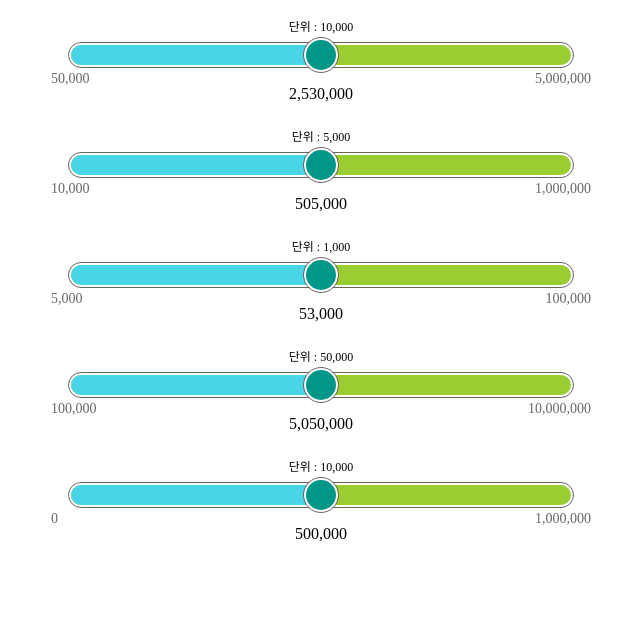
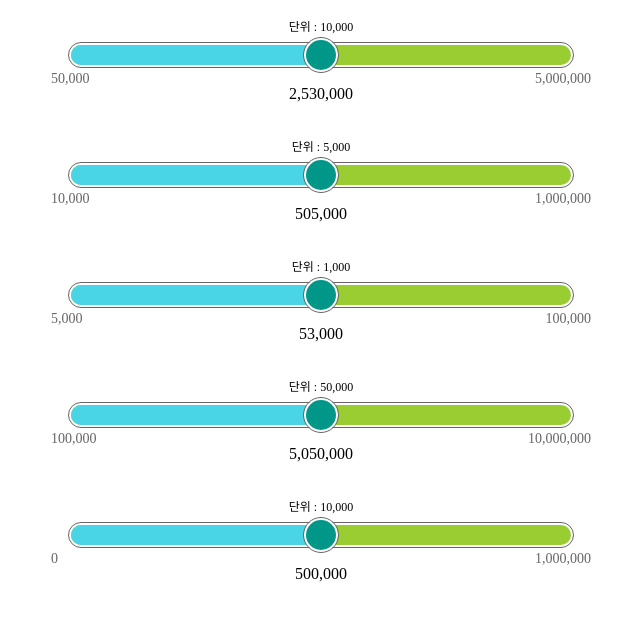
Before and after one commit to cl0cktree/testbuild, a browser extension: page sliderbar_test.html in a window 1280 px wide. Shown: the part 65-684 px from the top of the page, without its empty margins (319-959 px from the left). Drawn offline with Linux system fonts and the light colour scheme.

Commit message:
20211214_3
- 수정.

```diff
--- a/sliderbar_test.html
+++ b/sliderbar_test.html
@@ -11,7 +11,7 @@
         .a-center{text-align:center!important;}
         .click-transition{transition:all 0.3s;}
         .wrap-all{padding-top:2rem;}
-        .wrap-all .wrapper_slider{font-size:1rem;margin-top:2rem;margin-bottom:6rem;}
+        .wrap-all .wrapper_slider{font-size:1rem;margin-top:2rem;margin-bottom:7rem;}
         .wrap-all .wrapper_slider .slider_cal{display:block;max-width:500px;margin:0 auto;font-size:1.2rem;text-align:center;}
         .wrap-all .wrapper_slider>div{width:88%;max-width:500px;font-size:1.6rem;}
         .wrap-all .wrapper_slider .vanila_slider_bar{display:block;position:relative;height:20px;border:2px solid #fff;outline:1px solid #666;margin:8px auto 0;background:yellowgreen;border-radius:50px;}
@@ -105,18 +105,18 @@
                     vanila_slider_over.style.width=slider_data_default+slider_bar_button.clientWidth+'px';
                     sep_bar_per=slider_data_per.toString().slice(minus_data_cal,slider_data_max.length);
                     if(sep_bar_per!==0){
-                        console.log('line-0 : '+sep_bar_per);
+                        console.log('.wrapper_slider_'+i+' line-0 : '+sep_bar_per);
                         if(((sep_bar_per)>=(slider_data_cal/2))){
                             slider_data_per=(slider_data_per-sep_bar_per)+Number(slider_data_cal);
-                            console.log('line-1-1 : '+sep_bar_per);
+                            console.log('.wrapper_slider_'+i+' line-1-1 : '+sep_bar_per);
                         }else{
                             slider_data_per=(slider_data_per-sep_bar_per)+0;
-                            console.log('line-1-2 : '+sep_bar_per);
+                            console.log('.wrapper_slider_'+i+'line-1-2 : '+sep_bar_per);
                         }
                     };
                     pattern_sep=slider_data_per.toString().replace(/\B(?<!\.\d*)(?=(\d{3})+(?!\d))/g, ",");
                     vanila_slider_status.innerHTML=pattern_sep;
-                    console.log('1 = '+((vanila_slider_bar.getAttribute('data-default')/100)*slider_bar_width)+' / 2 = '+slider_status_width+' / vanila_slider_status = '+Number(vanila_slider_status.clientWidth/2));
+                    console.log('.wrapper_slider_'+i+' => 1 = '+((vanila_slider_bar.getAttribute('data-default')/100)*slider_bar_width)+' / .wrapper_slider_'+i+' => 2 = '+slider_status_width+' / .wrapper_slider_'+i+' => vanila_slider_status = '+Number(vanila_slider_status.clientWidth/2));
                     return false;
                 };
 
@@ -148,13 +148,13 @@
                     function sep_bar_auto(){ // 기본 동작 범위 안에서 동작에 사용되는 마지막 수식 공통 함수(최소 단위 밑의 자릿수가 있을 경우 반올림).
                         var sep_bar_per = slider_bar_per.toString().slice(minus_data_cal,slider_data_max.length);
                         if(sep_bar_per!==0){
-                            console.log('line-0 : '+sep_bar_per);
+                            console.log('.wrapper_slider_'+i+' line-0 : '+sep_bar_per);
                             if(((sep_bar_per)>=(slider_data_cal/2))){
                                 slider_bar_per=(slider_bar_per-sep_bar_per)+Number(slider_data_cal);
-                                console.log('line-1-1 : '+sep_bar_per);
+                                console.log('.wrapper_slider_'+i+' line-1-1 : '+sep_bar_per);
                             }else{
                                 slider_bar_per=(slider_bar_per-sep_bar_per)+0;
-                                console.log('line-1-2 : '+sep_bar_per);
+                                console.log('.wrapper_slider_'+i+' line-1-2 : '+sep_bar_per);
                             }
                         };
                         return false;
```
